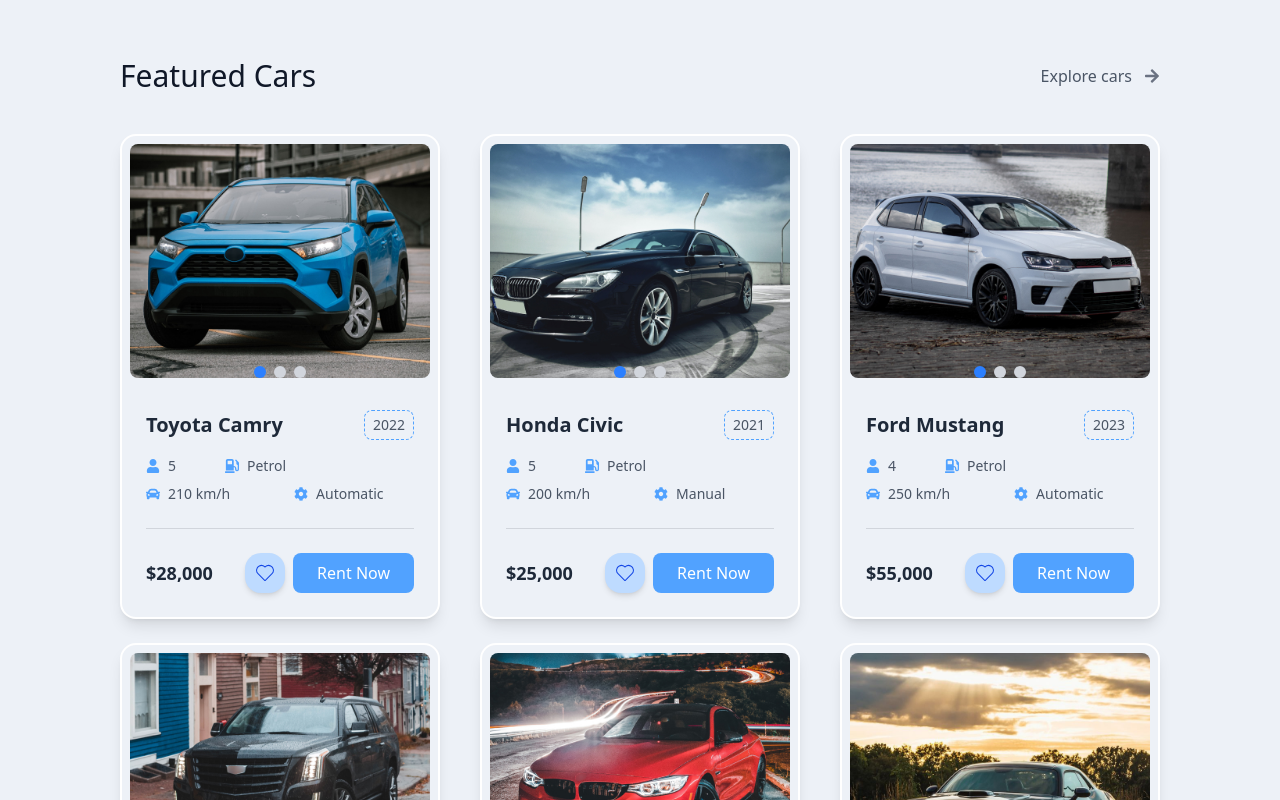
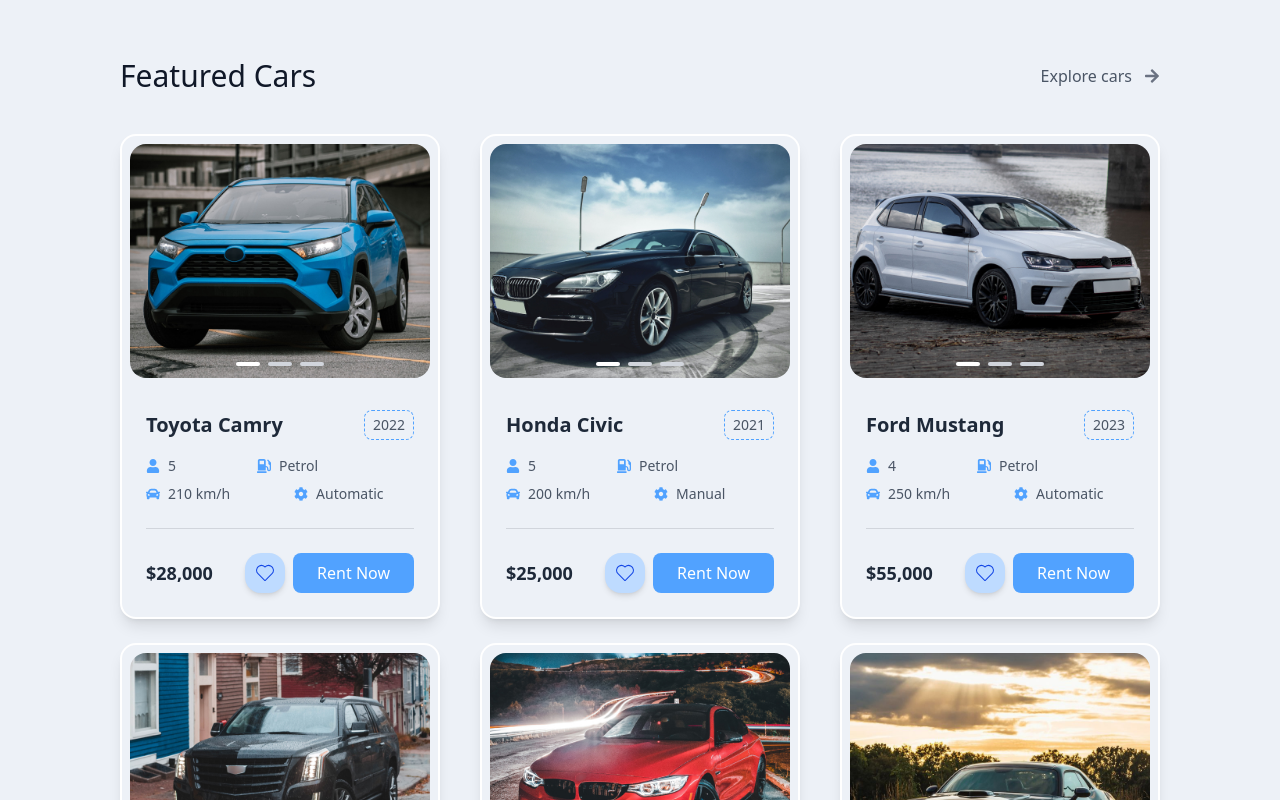
Before and after one commit to SadaqElmi/LPGTMC, a React (Vite) app: page / in a window 1280 px wide. Shown: the part 820-1620 px from the top of the page. Built offline with nearby package versions, Linux system fonts and the light colour scheme.

Commit message:
updated featured cars

```diff
--- a/src/pages/Home/components/FeaturedCars.jsx
+++ b/src/pages/Home/components/FeaturedCars.jsx
@@ -26,13 +26,13 @@
         <img
           src={carImages[currentImageIndex]}
           alt={`${title} ${currentImageIndex + 1}`}
-          className="w-full h-[250px] object-cover p-2 rounded-2xl transition-opacity duration-500"
+          className="w-full h-[250px] object-cover p-2 rounded-3xl transition-opacity duration-500"
         />
         {/* Left Arrow as Link */}
         <Link
           to="#"
           onClick={handlePrev}
-          className="absolute left-2 top-1/2 transform -translate-y-1/2 bg-white bg-opacity-75 p-3 rounded-full shadow-md hover:bg-opacity-100 transition-all duration-200 hover:scale-110 opacity-0 group-hover:opacity-100"
+          className="absolute left-5 top-1/2 transform -translate-y-1/2 bg-white bg-opacity-75 p-2 rounded-full shadow-md hover:bg-opacity-100 transition-all duration-200 hover:scale-110 opacity-0 group-hover:opacity-100"
         >
           <FaArrowLeft className="text-gray-700 transition-all group-hover:text-blue-400 duration-300" />
         </Link>
@@ -40,16 +40,16 @@
         <Link
           to="#"
           onClick={handleNext}
-          className="absolute right-2 top-1/2 transform -translate-y-1/2 bg-white bg-opacity-75 p-3 rounded-full shadow-md hover:bg-opacity-100 transition-all duration-200 hover:scale-110 opacity-0 group-hover:opacity-100"
+          className="absolute right-5 top-1/2 transform -translate-y-1/2 bg-white bg-opacity-75 p-2 rounded-full shadow-md hover:bg-opacity-100 transition-all duration-200 hover:scale-110 opacity-0 group-hover:opacity-100"
         >
           <FaArrowRight className="text-gray-700 transition-all group-hover:text-blue-400 duration-300" />
         </Link>
         {/* Dots Indicator */}
-        <div className="absolute bottom-2 left-1/2 transform -translate-x-1/2 flex space-x-2">
+        <div className="absolute bottom-5 left-1/2 transform -translate-x-1/2 flex space-x-2">
           {carImages.map((_, index) => (
             <span
               key={index}
-              className={`w-3 h-3 rounded-full ${currentImageIndex === index ? "bg-blue-500" : "bg-gray-300"} transition-all`}
+              className={`w-6 h-1 rounded-2xl ${currentImageIndex === index ? "bg-white" : "bg-gray-300"} transition-all`}
             ></span>
           ))}
         </div>
@@ -66,7 +66,7 @@
             <FaUser className="mr-2 text-blue-400" />
             {capacity}
           </div>
-          <div className="flex items-center mr-32">
+          <div className="flex items-center mr-24">
             <FaGasPump className="mr-2 text-blue-400" />
             {hybrid}
           </div>
```
